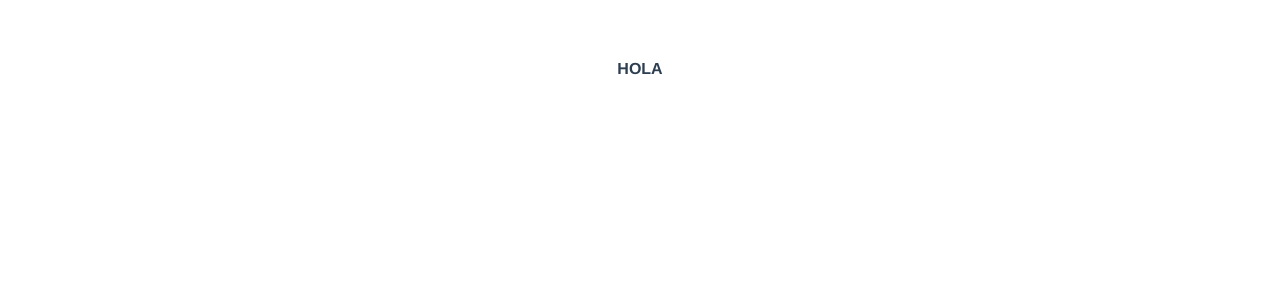
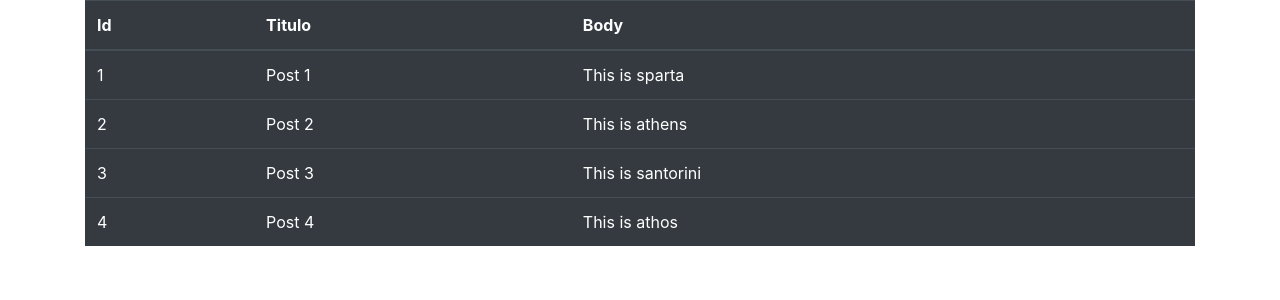
Before and after one commit to efranco89/components, a Vue app: page / in a window 1280 px wide. Shown: the top 300 px of the page. Built offline with nearby package versions, Linux system fonts and the light colour scheme.

Commit message:
Ref Single Vue File Component

```diff
--- a/package.json
+++ b/package.json
@@ -14,6 +14,7 @@
     "build": "node build/build.js"
   },
   "dependencies": {
+    "bootstrap": "^4.4.1",
     "vue": "^2.5.2",
     "vue-router": "^3.0.1"
   },
--- a/src/App.vue
+++ b/src/App.vue
@@ -5,24 +5,15 @@
 </template>
 
 <script>
-  import HelloWorld from './components/HelloWorld'
   import PostExample from './components/Posts'
   export default {
     name: 'App',
     components:{
-      HelloWorld,
       PostExample
     }
   }
 </script>
 
 <style>
-#app {
-  font-family: 'Avenir', Helvetica, Arial, sans-serif;
-  -webkit-font-smoothing: antialiased;
-  -moz-osx-font-smoothing: grayscale;
-  text-align: center;
-  color: #2c3e50;
-  margin-top: 60px;
-}
+  @import "../node_modules/bootstrap/dist/css/bootstrap.min.css";
 </style>
--- a/src/components/Posts.vue
+++ b/src/components/Posts.vue
@@ -1,6 +1,21 @@
 <template>
-  <div>
-    <p> <b> HOLA </b></p>
+  <div class="container">
+    <table class="table table-dark">
+      <thead>
+        <tr>
+          <th scope="col">Id</th>
+          <th scope="col">Titulo</th>
+          <th scope="col">Body</th>
+        </tr>
+      </thead>
+      <tbody>
+        <tr v-for="post in posts" :key="post">
+          <td>{{ post.id }} </td>
+          <td>{{ post.titulo }}  </td>
+          <td>{{ post.body }}</td>
+        </tr>
+      </tbody>
+    </table>
   </div>
 </template>
 
@@ -10,6 +25,12 @@
     name: 'PostExample',
     data(){
       return {
+        posts: [
+          { id: 1, titulo: 'Post 1', body: "This is sparta" },
+          { id: 2, titulo: 'Post 2', body: "This is athens" },
+          { id: 3, titulo: 'Post 3', body: "This is santorini" },
+          { id: 4, titulo: 'Post 4', body: "This is athos" }
+        ]
 
       }
     }
```
Also changed, not shown: 1 other file (tests, documents, lock files or other folders).
